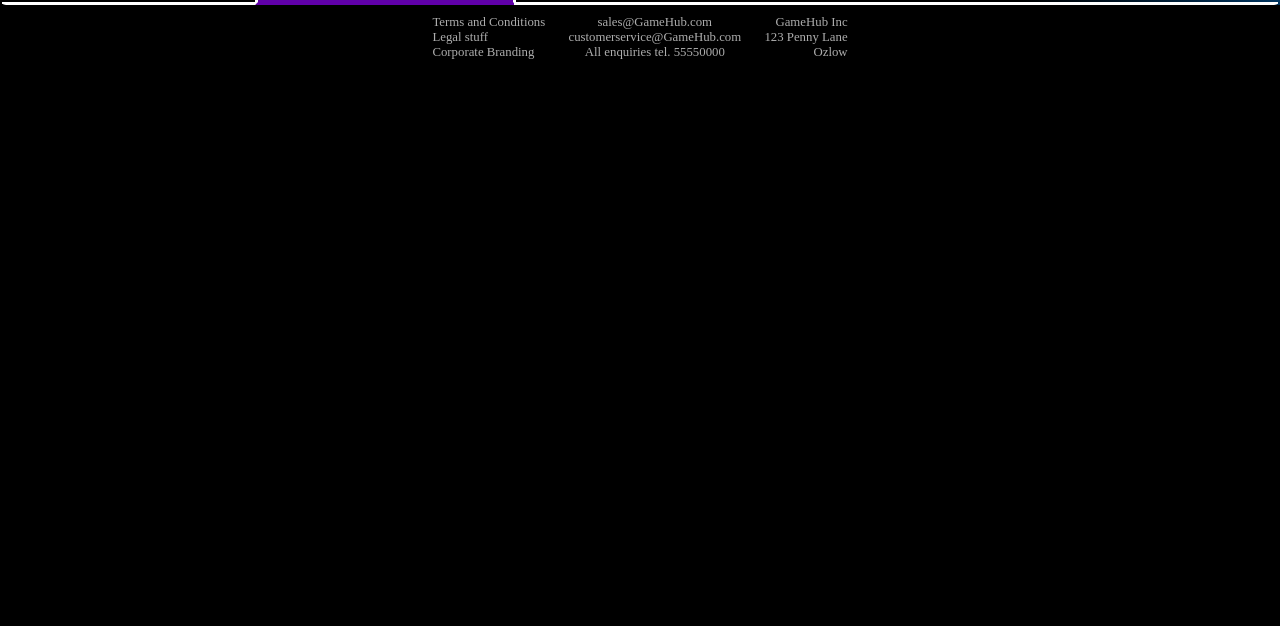
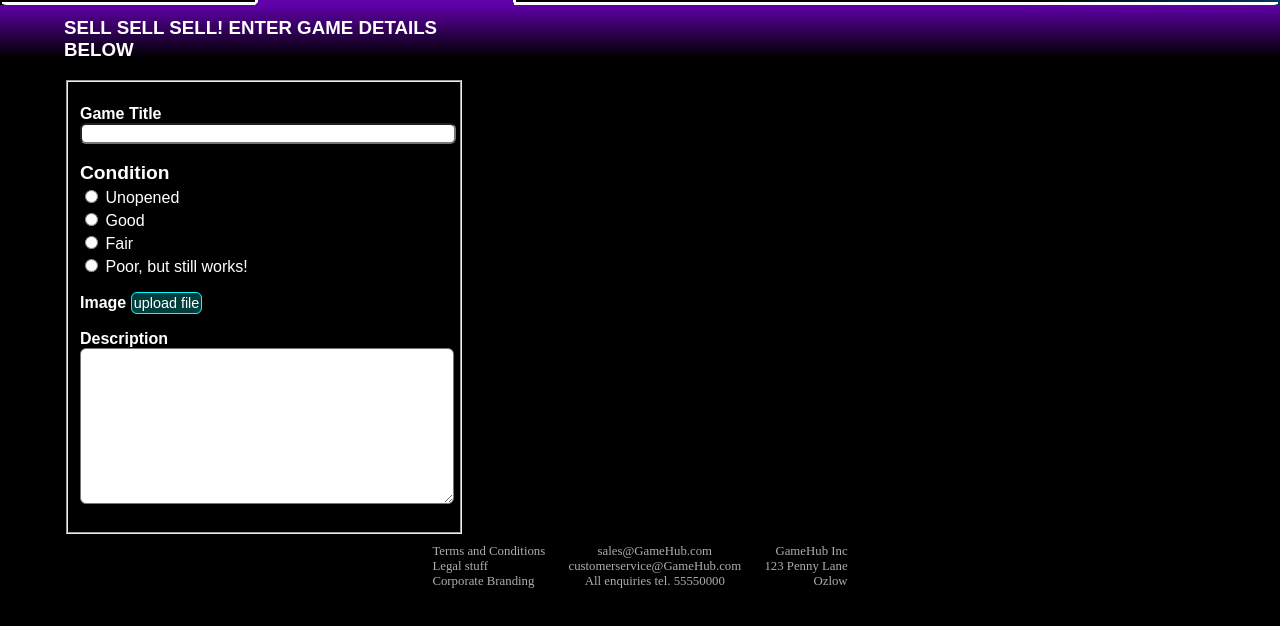
Before and after one commit to Jimbo-Farmer/gamehub-jf, a plain HTML site: page root/sell.html in a window 1280 px wide. Shown: the part 172-798 px from the top of the page. Drawn offline with Linux system fonts and the light colour scheme.

Commit message:
sell page begun

```diff
--- a/root/sell.html
+++ b/root/sell.html
@@ -5,6 +5,7 @@
     <meta name="viewport" content="width=device-width, initial-scale=1.0">
     <meta name="description" content="Visit GameHub to Buy and Sell video games on all platforms">
     <link rel="stylesheet" href="styles/header-footer.css">
+    <link rel="stylesheet" href="styles/sell.css">
     <link rel="stylesheet" href="styles/media.css">
     <title>GameHub Home</title>
 </head>
@@ -36,12 +37,58 @@
 
         <nav class="navbar">  <!-- Have to format it like this as otherwise firefox creates whitespace between list items -->
             <ul>
-                <li><a href="index.html">Store</a></li><li class="here" id="sell"><a href="sell.html">Sell</a></li><li><a href="news.html">News</a></li><li><a href="support.html">Support</a></li><li><a href="login.html">Login/Signup</a></li>
+                <li><a href="index.html">Store</a></li
+                ><li class="here" id="sell"><a href="sell.html">Sell</a></li
+                ><li><a href="news.html">News</a></li
+                ><li><a href="support.html">Support</a></li
+                ><li><a href="login.html">Login/Signup</a></li>
             </ul>
         </nav>
     </header>
 
     <main>
+        <form action="">
+            <h3>Sell sell sell! Enter game details below</h3>
+            <fieldset id="game-details">
+                <div class="game-name">
+                    <label for="game-title">Game Title</label>
+                    <input type="text" name="game-details" id="game-details" class="form-input">
+                </div>
+                <div class="condition-radio">
+                    <div class="form-header">
+                        <h4>Condition</h4>
+                    </div>
+                    <div>
+                        <input type="radio" name="condition" value="unopened" id="unopened">
+                        <label class="condition" for="unopened">Unopened </label>
+                    </div>
+                    <div>
+                        <input type="radio" name="condition" value="good" id="good">
+                        <label class="condition" for="good">Good</label>
+                    </div>
+                    <div>
+                        <input type="radio" name="condition" value="fair" id="fair">
+                        <label class="condition" for="fair">Fair</label>
+                    </div>
+                    <div>
+                        <input type="radio" name="condition" value="poor" id="poor">
+                        <label class="condition" for="poor">Poor, but still works!</label>
+                    </div>
+                </div class="image-upload">
+                    <label for="image">Image <span>upload file</span></label>
+                    <input type="file" name="image" value="image" id="image" accept="image/*" capture="camera">
+                </div>
+                <div class="description">
+                    <label for="description">Description</label>
+                    <textarea name="description" id="description" cols="30" rows="10" class="form-input"></textarea>
+                </div>
+
+
+            </fieldset>
+
+
+
+        </form>
 
 
 
--- a/root/styles/cart.css
+++ b/root/styles/cart.css
@@ -6,7 +6,7 @@ main {
 }
 
 h3 {
-    text-transform: uppercase;
+    text-transform: uppercase;          /*make variable - cart and sell*/
     padding-top: 12px;
     margin-top: 0;
 }
@@ -77,7 +77,8 @@ label, form p {
     font-weight: bold;
 }
 
-.form-input, .payment-options {
+.form-input, .payment-options {         /*make variable*/
+    border-radius: 6px;
     display: block;
     width: 100%;
 
@@ -88,7 +89,6 @@ label, form p {
     width: 110px;
     border: 2px solid cyan;
     padding: 3px 8px;
-    border-radius: 6px;
     margin: 6px;
 }
 
@@ -109,6 +109,7 @@ fieldset {
     border-radius: 6px;
     margin: 24px 0;
 }
+
 legend {
     font-weight: bold;
 }
@@ -142,21 +143,3 @@ input[type="submit"] {
 .success-main {
     background: linear-gradient(0deg, rgba(0,0,0,1) 75%, rgba(3,142,255,1) 100%, rgba(3,142,255,1) 100%);
 }
-
-
-@media (min-width: 600px) {
-    #cart-summary, #delivery-details, #payment-method, #page-title, #billing-address, .checkout-success {
-    margin: 0 auto 24px auto;
-    }
-    .summary, label, .form p, .checkout-success p {
-        font-size: 1rem;
-    }
-    h4 {
-        font-size: 1.2rem;
-    }
-    .payment-options {
-        width: 150px;
-        height: 16px;
-    }
-
-}
--- a/root/styles/media.css
+++ b/root/styles/media.css
@@ -97,6 +97,21 @@
         background-color:  #6000A9;
     }
 
+    .here#news {
+        border-bottom: solid 3px #6000A9;
+        background-color:  #6000A9;
+    }
+    .here#support {
+        border-bottom: solid 3px #6000A9;
+        background-color:  #6000A9;
+    }
+    .here#login {
+        border-bottom: solid 3px #6000A9;
+        background-color:  #6000A9;
+    }
+
+
+
 
     /* main changes -------------------------- */
     #store-search {
@@ -157,6 +172,23 @@
     }
     .pcgames {
         padding: 0;
+    }
+
+
+
+    /* changes to checkout     */
+    #cart-summary, #delivery-details, #payment-method, #page-title, #billing-address, .checkout-success {
+        margin: 0 auto 24px auto;
+    }
+    .summary, label, .form p, .checkout-success p {
+        font-size: 1rem;
+    }
+    h4 {
+        font-size: 1.2rem;
+    }
+    .payment-options {
+            width: 150px;
+            height: 16px;
     }
 
 
--- /dev/null
+++ b/root/styles/sell.css
@@ -0,0 +1,52 @@
+main {
+    color: white;
+    font-family: Arial, Helvetica, sans-serif;
+    background: linear-gradient(0deg, rgba(0,0,0,1) 90%, rgba(96,0,169,1) 100%, rgba(96,0,169,1) 100%);
+    padding: 0 5%;
+}
+
+form {
+    max-width: 400px;
+}
+
+h3 {
+    text-transform: uppercase;          /*make variable - cart and sell*/
+    padding-top: 12px;
+    margin-top: 0;
+}
+
+
+.form-input {                           /*make variable - cart and sell*/
+    border-radius: 6px;
+    display: block;
+    width: 100%;
+
+}
+
+label, h4 {
+    font-weight: bold;
+    margin: 0;
+}
+
+form div {
+    margin: 18px 0 18px 0;
+}
+
+.condition-radio div, .condition-radio label {
+    margin: 3px 0;
+    font-weight: normal;
+}
+
+input[type="file"] {
+    display: none;
+}
+
+label span {
+    border: 1px solid cyan;
+    background-color: rgb(0, 61, 61);
+    font-weight: normal;
+    border-radius: 6px;
+    padding: 2px;
+    font-size: 0.9rem;
+
+}
```
Also changed, not shown: root/cart.html (+1 -1 lines).
